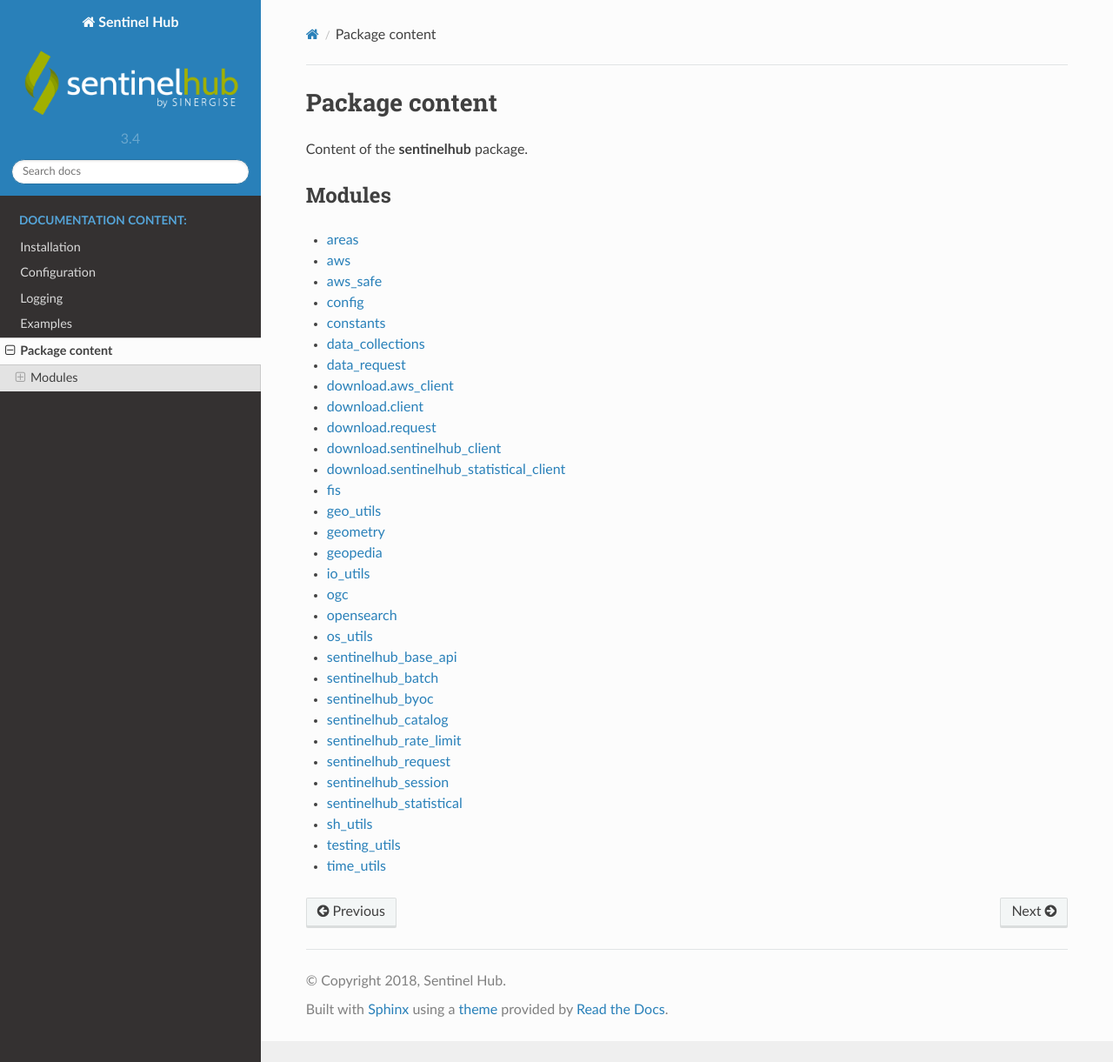
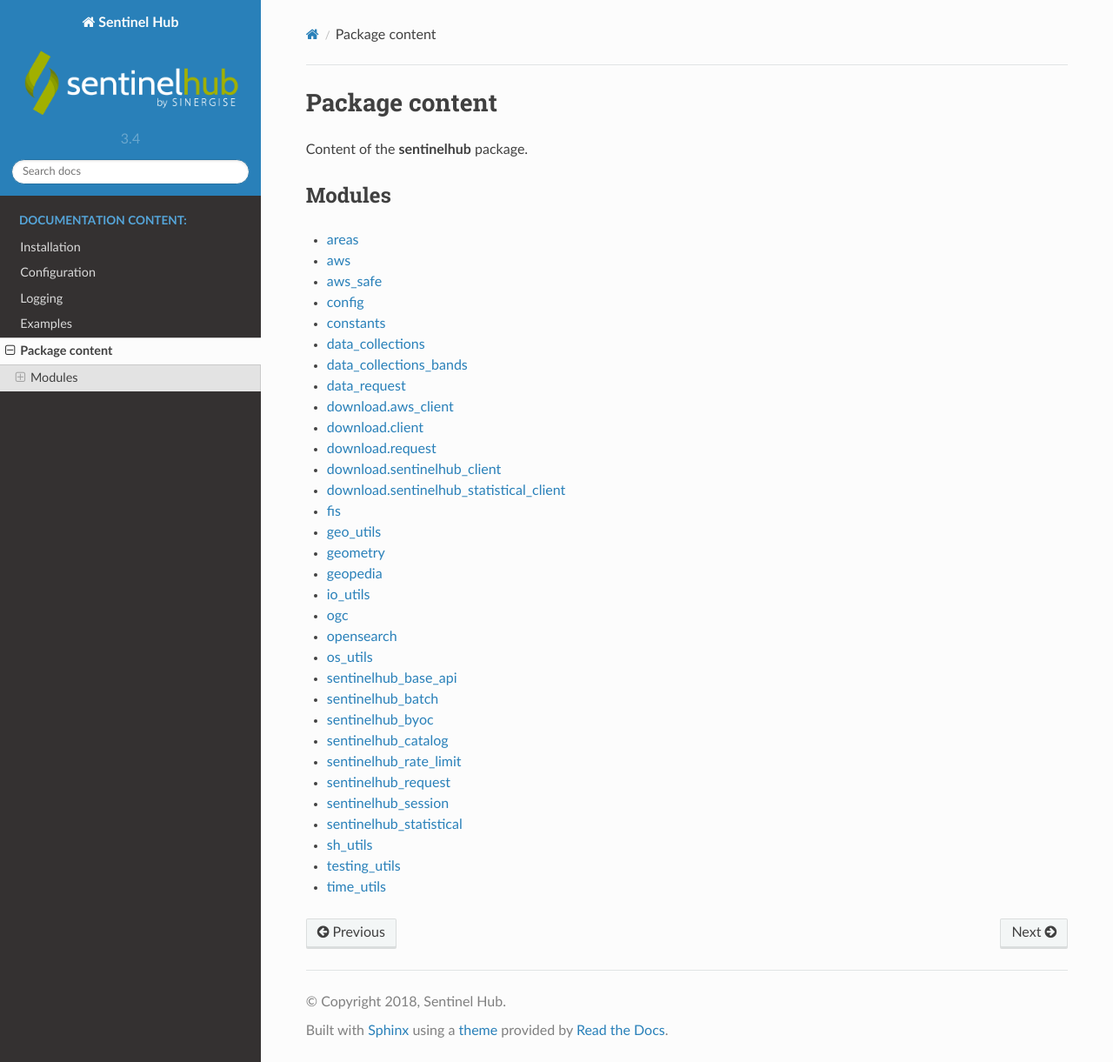
Before and after one commit to sentinel-hub/sentinelhub-py, a Sphinx documentation site: the page built from docs/source/docs.rst, in a window 1280 px wide and 1221 px high. Shown: the whole window at 87% size. Built offline with Sphinx 7.4.7 and the Read the Docs theme 2.0.0, drawn with Linux system fonts in a browser that asks for light colours; pages that are not in the unit, such as notebooks, are missing from menus.

Commit message:
add to docs

```diff
--- a/docs/source/data_collections_bands.rst
+++ b/docs/source/data_collections_bands.rst
@@ -1,5 +1,5 @@
 data_collections_bands
-================
+======================
 
 .. automodule:: sentinelhub.data_collections_bands
     :members:
--- a/docs/source/docs.rst
+++ b/docs/source/docs.rst
@@ -14,6 +14,7 @@
     config
     constants
     data_collections
+    data_collections_bands
     data_request
     download.aws_client
     download.client
```
